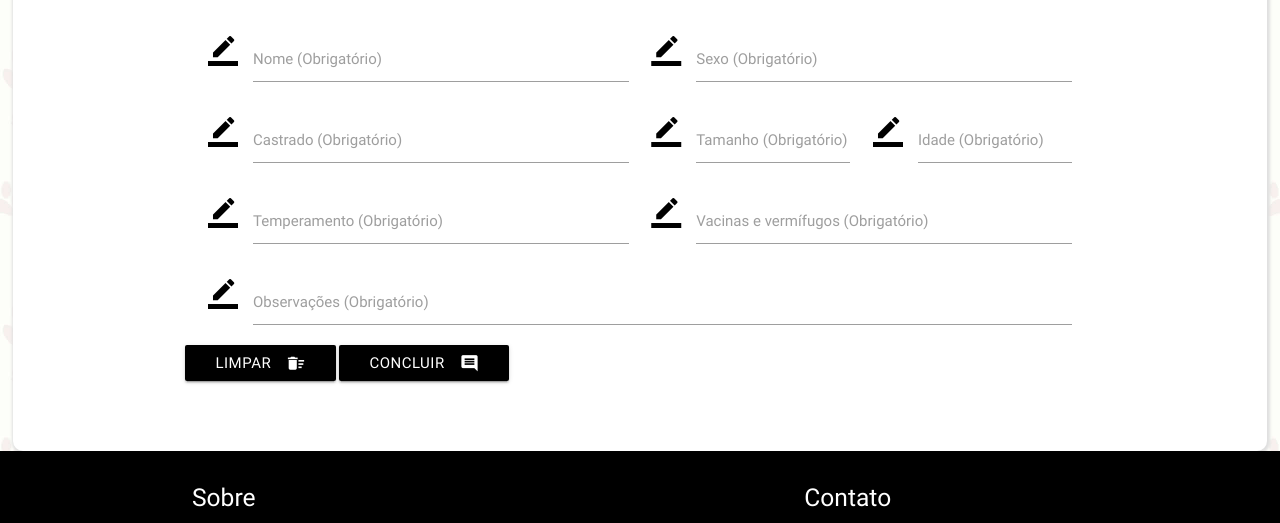
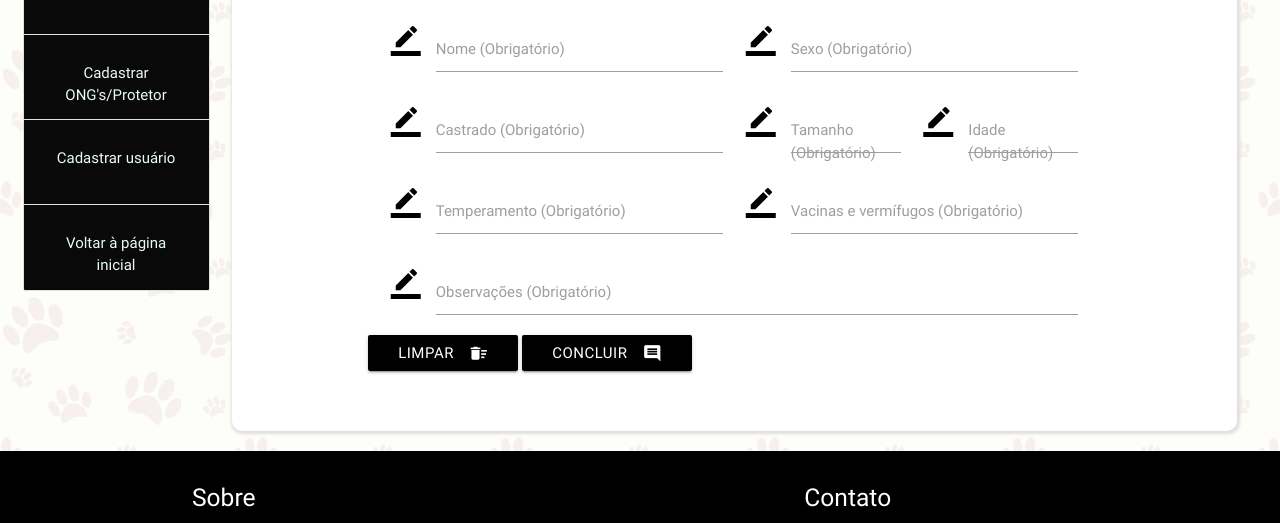
Before and after one commit to tarley/miaudote-novo, a plain HTML site: page index.html at #!/_cadastro-animal in a window 1280 px wide. Shown: the part 244-767 px from the top of the page. Drawn offline with nearby package versions, Linux system fonts and the light colour scheme; some packages are replaced by stand-ins of ours.

Commit message:
Ajuste tela cadastro animal

```diff
--- a/app/pages/gerencial/_cadastro-animal.html
+++ b/app/pages/gerencial/_cadastro-animal.html
@@ -1,6 +1,22 @@
 <div class="divisao_logo"></div>
 
-<div id="principal" class="section-adote">
+
+<div class="row">
+    <div class="col s12">
+        <div class="col s2">
+            <div class="collection">
+                <li class="li">
+                    <a href="/#!/admin" id="color_op" class="collection-item ">MiAuDote - Administração</a>
+                    <a href="/#!/_cadastro-animal" id="color_op" class="collection-item">Cadastrar animal</a>
+                    <a href="#!" id="color_op" class="collection-item ">Cadastrar ONG's/Protetor</a>
+                    <a href="#!" id="color_op" class="collection-item ">Cadastrar usuário</a>
+                    <a href="/" id="color_op" class="collection-item ">Voltar à página inicial</a>
+                </li>
+            </div>
+        </div>
+        <div class="col s10">
+            <div id="principal" class="section-adote col s8">
+
                 <h1 id="titulo_cad_pag">Cadastro de animal - MiAuDote</h1>
 
                 <div class="container">
@@ -72,3 +88,8 @@
                     </div>
                 </div>
             </div>
+        </div>
+
+    </div>
+
+</div>
```
Lines whose indentation alone changed are shown as unchanged.
